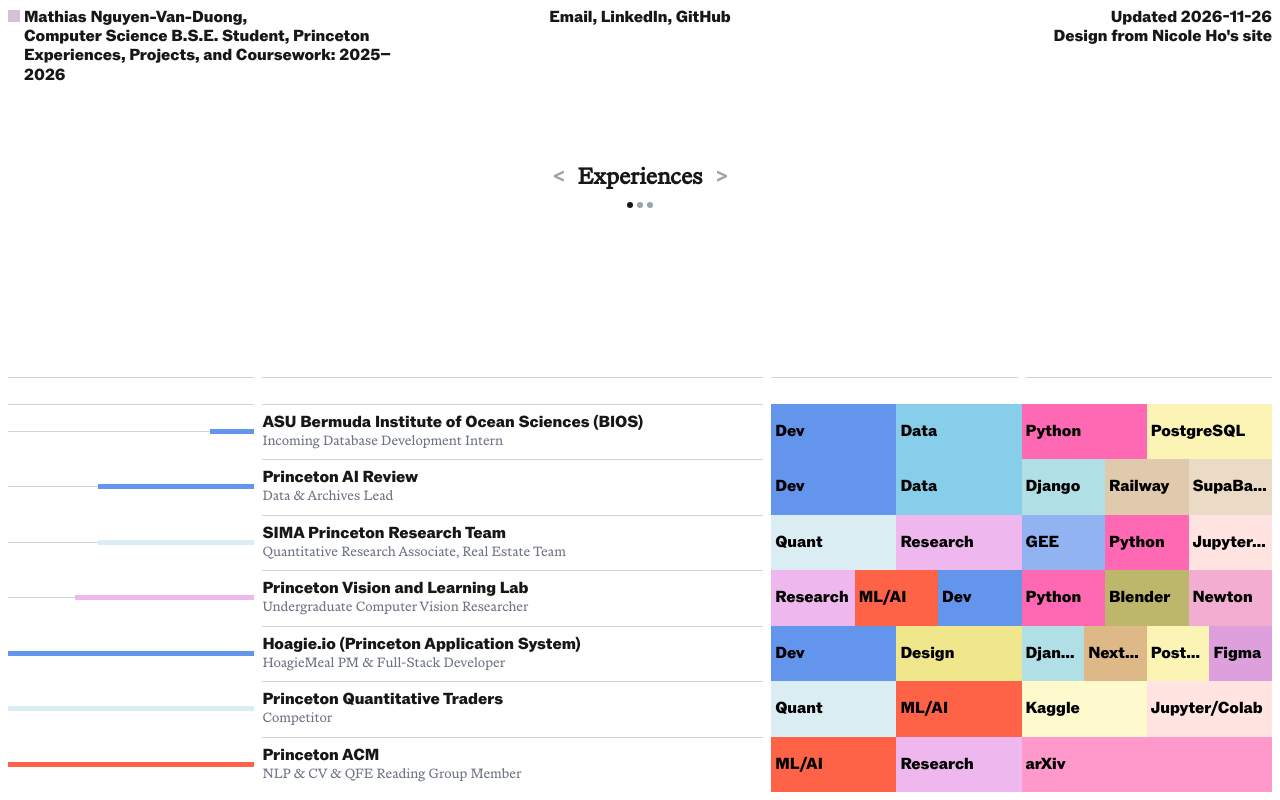
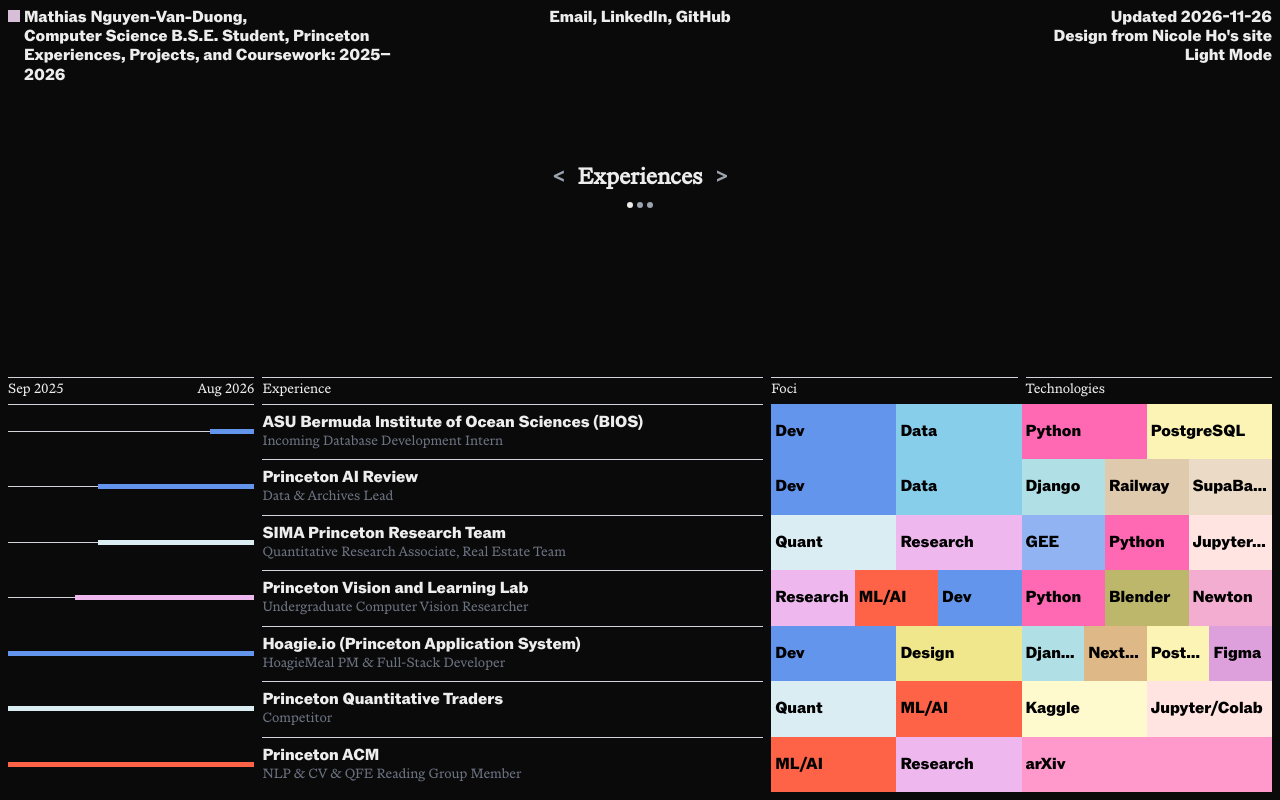
Before and after one commit to matnvd/matnvd.github.io, a React (Vite) app: page / in a window 1280 px wide. Built offline with nearby package versions, Linux system fonts and the light colour scheme.

Commit message:
Added dark/light mode

```diff
--- a/src/Portfolio.jsx
+++ b/src/Portfolio.jsx
@@ -822,6 +822,13 @@
   const [revealed, setRevealed] = useState(false);
   const [isMobile, setIsMobile] = useState(false);
   const [tableIndex, setTableIndex] = useState(0);
+  const [isDarkMode, setIsDarkMode] = useState(() => {
+    if (typeof window !== 'undefined') {
+      const savedTheme = localStorage.getItem('theme');
+      return savedTheme === 'light' ? false : true;
+    }
+    return true;
+  });
   const TABLE_NAMES = ["Experiences", "Projects", "Coursework"];
   const TABLE_DATA = [EXPERIENCES_DATA, PROJECTS_DATA, COURSEWORK_DATA];
   const activeData = TABLE_DATA[tableIndex] ?? EXPERIENCES_DATA;
@@ -842,6 +849,24 @@
   useEffect(() => {
     document.documentElement.style.setProperty("--color-accent", accentColor);
   }, [accentColor]);
+
+  useEffect(() => {
+    if (isDarkMode) {
+      document.documentElement.setAttribute('data-theme', 'dark');
+      localStorage.setItem('theme', 'dark');
+    } else {
+      document.documentElement.setAttribute('data-theme', 'light');
+      localStorage.setItem('theme', 'light');
+    }
+  }, [isDarkMode]);
+
+  useEffect(() => {
+    const savedTheme = localStorage.getItem('theme');
+    if (savedTheme) {
+      setIsDarkMode(savedTheme === 'dark');
+      document.documentElement.setAttribute('data-theme', savedTheme);
+    }
+  }, []);
 
   useEffect(() => {
     const check = () => setIsMobile(window.innerWidth < 768);
@@ -980,9 +1005,36 @@
             }}
           >
             <span>Updated {__BUILD_DATE__}</span>
-            <span>Design from <a href="https://www.nicoleho.net/" target="_blank" rel="noopener noreferrer">
+            <span>Design from <a href="https://www.nicoleho.net/" target="_blank" rel="noopener noreferrer" style={{ cursor: "pointer", transition: "color 0.15s" }} onMouseEnter={e => e.currentTarget.style.color = "var(--gray-400)"} onMouseLeave={e => e.currentTarget.style.color = "inherit"}>
               Nicole Ho
             </a>'s site</span>
+
+            <div
+              style={{
+                textAlign: "right",
+                fontWeight: 700,
+                gridColumn: "6 / 7",
+                display: isMobile ? "none" : "flex",
+                justifyContent: "flex-end",
+              }}
+            >
+              <button
+                onClick={() => setIsDarkMode(!isDarkMode)}
+                style={{
+                  cursor: "pointer",
+                  background: "none",
+                  border: "none",
+                  fontWeight: 700,
+                  color: "inherit",
+                  transition: "color 0.15s",
+                  padding: "0",
+                }}
+                onMouseEnter={e => e.currentTarget.style.color = "var(--gray-400)"}
+                onMouseLeave={e => e.currentTarget.style.color = "inherit"}
+              >
+                {isDarkMode ? "Light Mode" : "Dark Mode"}
+              </button>
+            </div>
           </div>
 
           <div
@@ -1050,7 +1102,7 @@
               zIndex: 10,
               fontSize: "0.9rem",
               fontFamily: accentFontFamily,
-              color: "#fff",
+              color: "var(--foreground)",
             }}
           >
             <div style={{ gridColumn: "span 1", paddingTop: "4px", borderTop: "1px solid var(--gray-300)", display: "flex", flexDirection: "column", justifyContent: "flex-end" }}>
--- a/src/index.css
+++ b/src/index.css
@@ -83,8 +83,13 @@
   --nav-height: 80px;
 }
 
+:root[data-theme="dark"] {
+  --background: #0a0a0a;
+  --foreground: #ededed;
+}
+
 @media (prefers-color-scheme: dark) {
-  :root {
+  :root:not([data-theme="light"]) {
     --background: #0a0a0a;
     --foreground: #ededed;
   }
```
